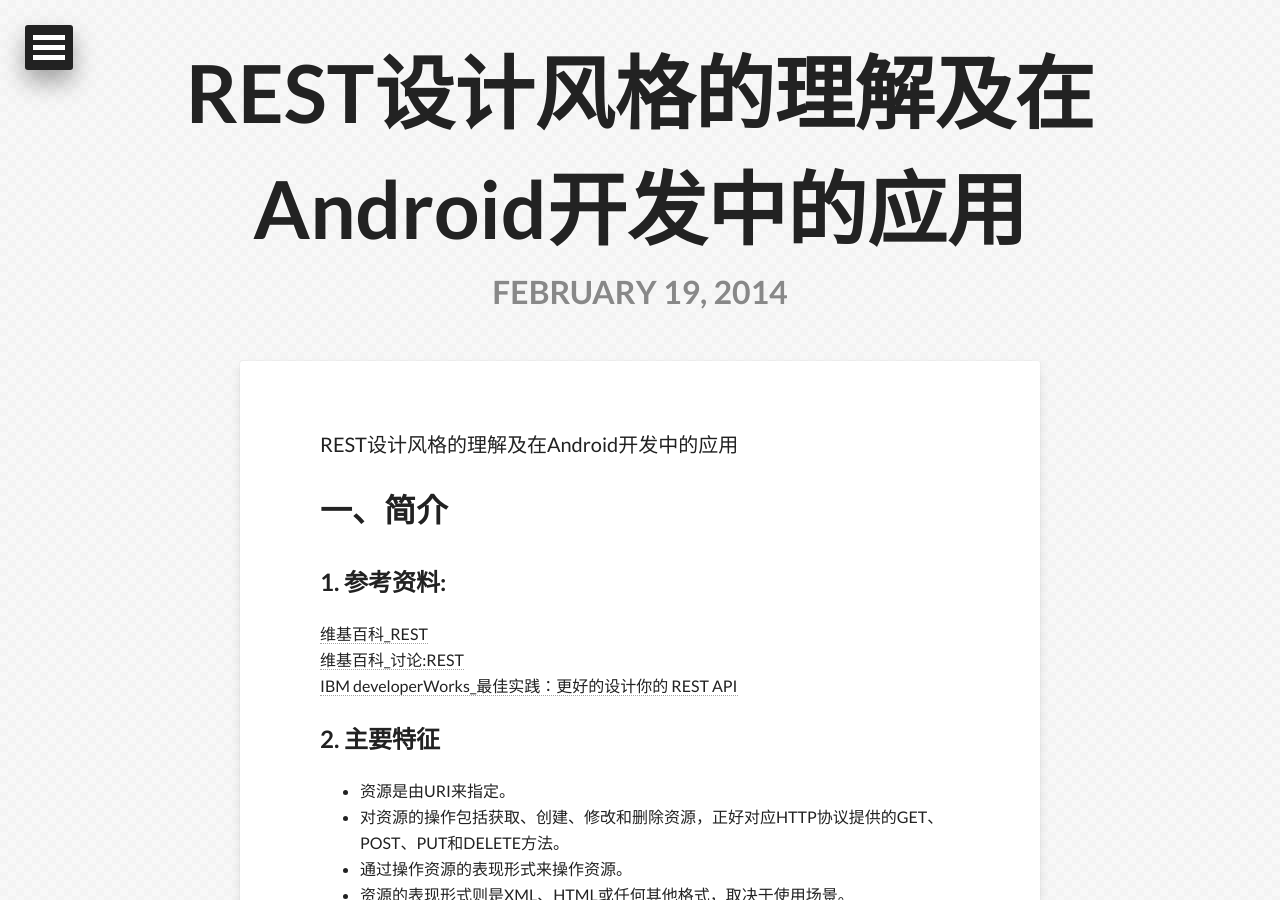
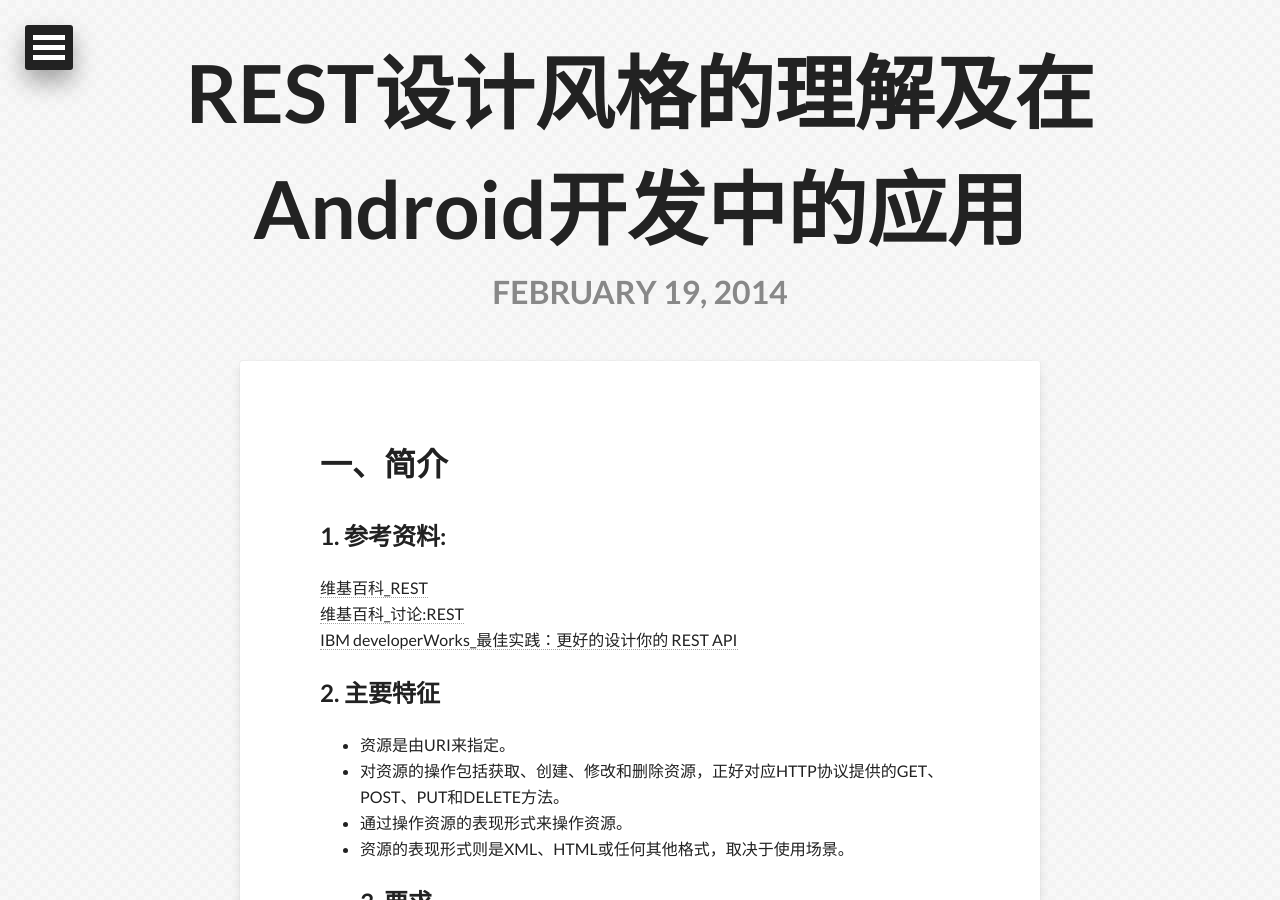
Before and after one commit to ITBox/ITBox.github.io, a Jekyll site: the page built from _posts/2014-02-19-rest-for-android.md, in a window 1280 px wide and 900 px high. Built offline with Jekyll 4.4.1, drawn with Linux system fonts in a browser that asks for light colours; nearby versions of some CDN libraries; comment, search, counter and statistics services are not loaded.

Commit message:
修正格式

```diff
--- a/_posts/2014-02-19-rest-for-android.md
+++ b/_posts/2014-02-19-rest-for-android.md
@@ -10,7 +10,6 @@ share: true
 
 comments: true
 ---
-REST设计风格的理解及在Android开发中的应用
 #一、简介
 ##1.     参考资料:
 [维基百科_REST](http://zh.wikipedia.org/wiki/REST)<br/>
```
